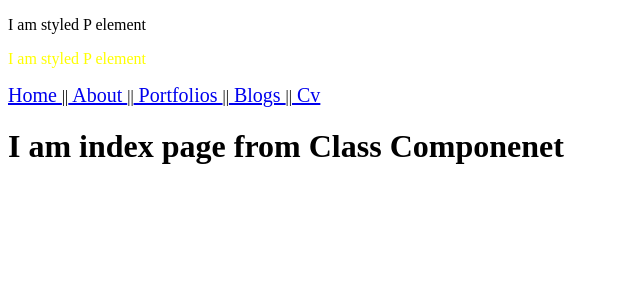
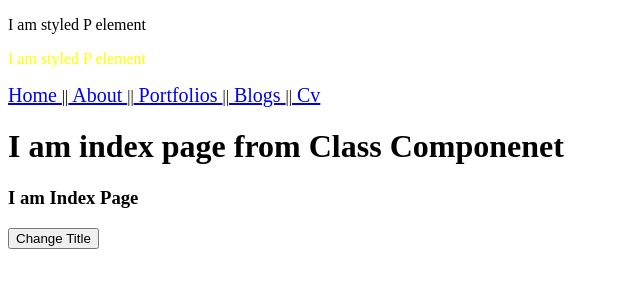
Before and after one commit to uthrul/Next_js_Portfolio, a Next.js app: page / in a window 1280 px wide. Shown: the top 300 px of the page, without its empty margins (0-640 px from the left). Built offline with nearby package versions, Linux system fonts and the light colour scheme.

Commit message:
lifecycle function

```diff
--- a/pages/index.js
+++ b/pages/index.js
@@ -2,15 +2,41 @@
 import BaseLayout from '../components/layouts/BaseLayout';
 
 class Index extends React.Component {
+    constructor() {
+        super();
+
+        this.state = {
+            title: 'I am Index Page '
+        }
+
+        console.log('constructor');
+    }
+
+    componentDidMount() {
+        console.log('componenDidMount');
+    }
+
+    componentDidUpdate() {
+        console.log('componenDidUpdate');
+    }
+
+    componentWillUnmount() {
+        console.log('componenWillUnmount')
+    }
+
+    updateTitle() {
+        this.setState({ title: 'I am Update Index Page' })
+    }
 
     render() {
         return (
             <BaseLayout>
                 <h1>I am index page from Class Componenet</h1>
+                <h3>{this.state.title}</h3>
+                <button onClick={() => this.updateTitle() }>Change Title</button>
             </BaseLayout>
         )
     }
 }
 
-
 export default Index;
```
